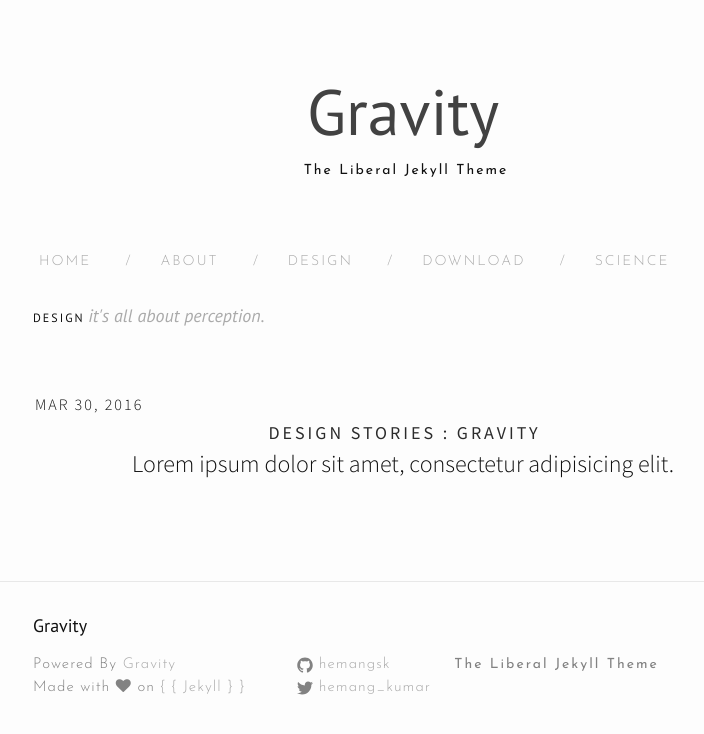
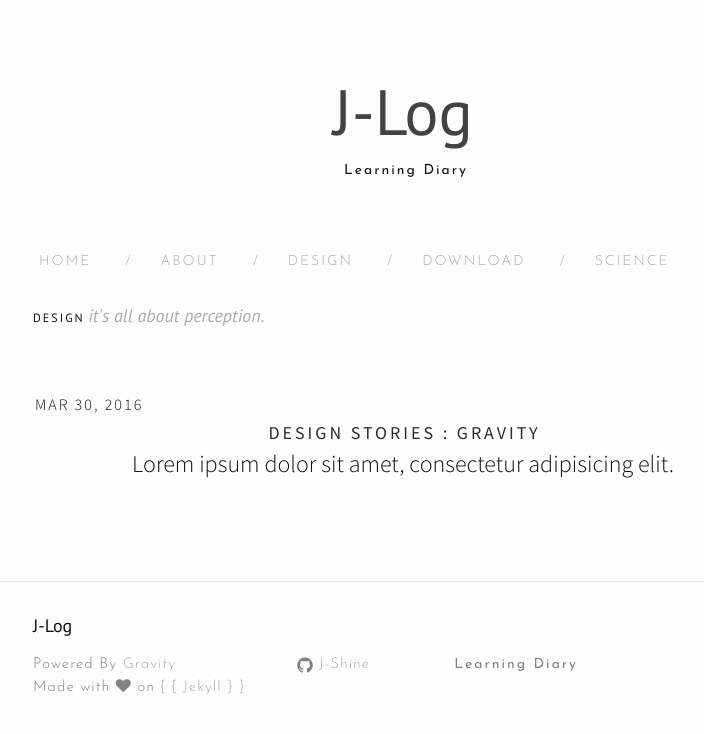
Before and after one commit to J-Shine/J-Shine.github.io, a Jekyll site: the page built from design.md, in a window 1280 px wide. Shown: the top 734 px of the page, without its empty margins (237-941 px from the left). Built offline with Jekyll 4.4.1, drawn with Linux system fonts in a browser that asks for light colours; nearby versions of some CDN libraries.

Commit message:
Update _config.yml

```diff
--- a/_config.yml
+++ b/_config.yml
@@ -6,14 +6,14 @@
 # 'jekyll serve'. If you change this file, please restart the server process.
 
 # Site settings
-title: Gravity
-email: hemangsk@gmail.com
-description: The Liberal Jekyll Theme
+title: J-Log
+email: jshine1111@gmail.com
+description: Learning Diary
 baseurl: "" # the subpath of your site, e.g. /blog
-url: "http://yourdomain.com" # the base hostname & protocol for your site
-twitter_username: hemang_kumar
-github_username:  hemangsk
-paginate: 5
+url: "https://j-shine.github.io/" # the base hostname & protocol for your site
+twitter_username:
+github_username: J-Shine
+paginate: 3
 theme-dark: false #Set to true to change to dark website theme
 
 plugins: [jekyll-paginate, kramdown]
```
